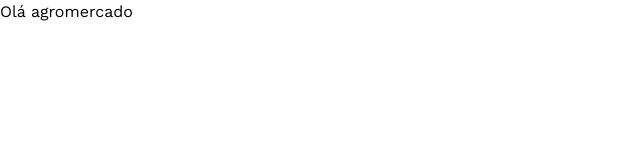
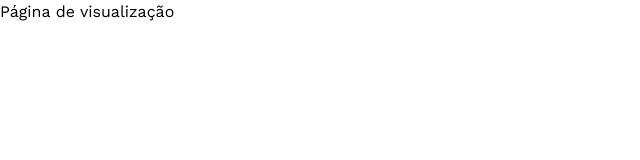
Before and after one commit to RyannMagalhaes/AgroMercadoGerenciador, a React (Vite) app in the folder AgroMercadoGerenciador/: page /products in a window 1280 px wide. Shown: the top 160 px of the page, without its empty margins (0-640 px from the left). Built offline with nearby package versions, Linux system fonts and the light colour scheme.

Commit message:
[FEAT] Implementação de rotas inicial

```diff
--- a/AgroMercadoGerenciador/package.json
+++ b/AgroMercadoGerenciador/package.json
@@ -13,6 +13,7 @@
     "@tailwindcss/vite": "^4.1.6",
     "react": "^19.1.0",
     "react-dom": "^19.1.0",
+    "react-router-dom": "^7.6.0",
     "tailwindcss": "^4.1.6"
   },
   "devDependencies": {
--- a/AgroMercadoGerenciador/src/assets/pages/home/index.tsx
+++ b/AgroMercadoGerenciador/src/assets/pages/home/index.tsx
@@ -1,9 +1,6 @@
-import { useState } from 'react'
 import './styles.css'
 
 function App() {
-  const [count, setCount] = useState(0)
-
   return (
     <>
       <h1> Olá agromercado </h1>
--- /dev/null
+++ b/AgroMercadoGerenciador/src/assets/pages/products-register/products-register.tsx
@@ -0,0 +1,11 @@
+
+
+function ProductsRegister() {
+  return (
+    <>
+      <h1> Página de registro</h1>
+    </>
+  )
+}
+
+export default ProductsRegister
--- /dev/null
+++ b/AgroMercadoGerenciador/src/assets/pages/products-view/products-view.tsx
@@ -0,0 +1,10 @@
+
+function ProductsView() {
+  return (
+    <>
+      <h1> Página de visualização</h1>
+    </>
+  )
+}
+
+export default ProductsView
--- a/AgroMercadoGerenciador/src/index.css
+++ b/AgroMercadoGerenciador/src/index.css
@@ -1,7 +1,4 @@
 @import "tailwindcss";
-:root {
-
-}
 
 *{
   margin: 0;
--- a/AgroMercadoGerenciador/src/main.tsx
+++ b/AgroMercadoGerenciador/src/main.tsx
@@ -1,10 +1,16 @@
-import { StrictMode } from "react";
 import { createRoot } from "react-dom/client";
+import { BrowserRouter, Routes, Route } from "react-router-dom";
 import "./index.css";
 import App from "./assets/pages/home/index.tsx";
+import ProductsRegister from "./assets/pages/products-register/products-register.tsx";
+import ProductsView from "./assets/pages/products-view/products-view.tsx";
 
 createRoot(document.getElementById("root")!).render(
-  <StrictMode>
-    <App />
-  </StrictMode>
+  <BrowserRouter>
+    <Routes>
+      <Route path="/" element={<App />} />
+      <Route path="/products" element={<ProductsView />} />
+      <Route path="/products/register" element={<ProductsRegister />} />
+    </Routes>
+  </BrowserRouter>
 );
```
Also changed, not shown: AgroMercadoGerenciador/src/assets/components/footer.tsx (added), AgroMercadoGerenciador/src/assets/components/header.tsx (added), 1 other file (tests, documents, lock files or other folders).
